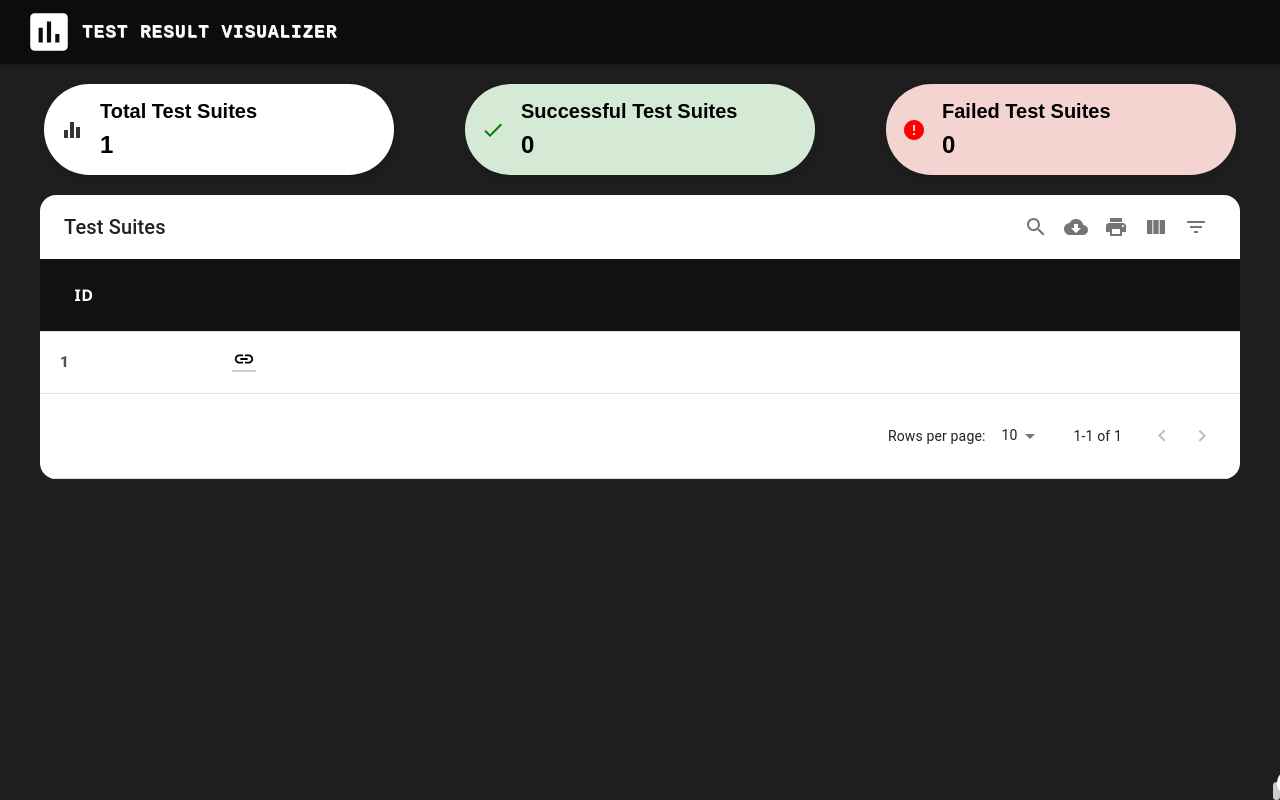
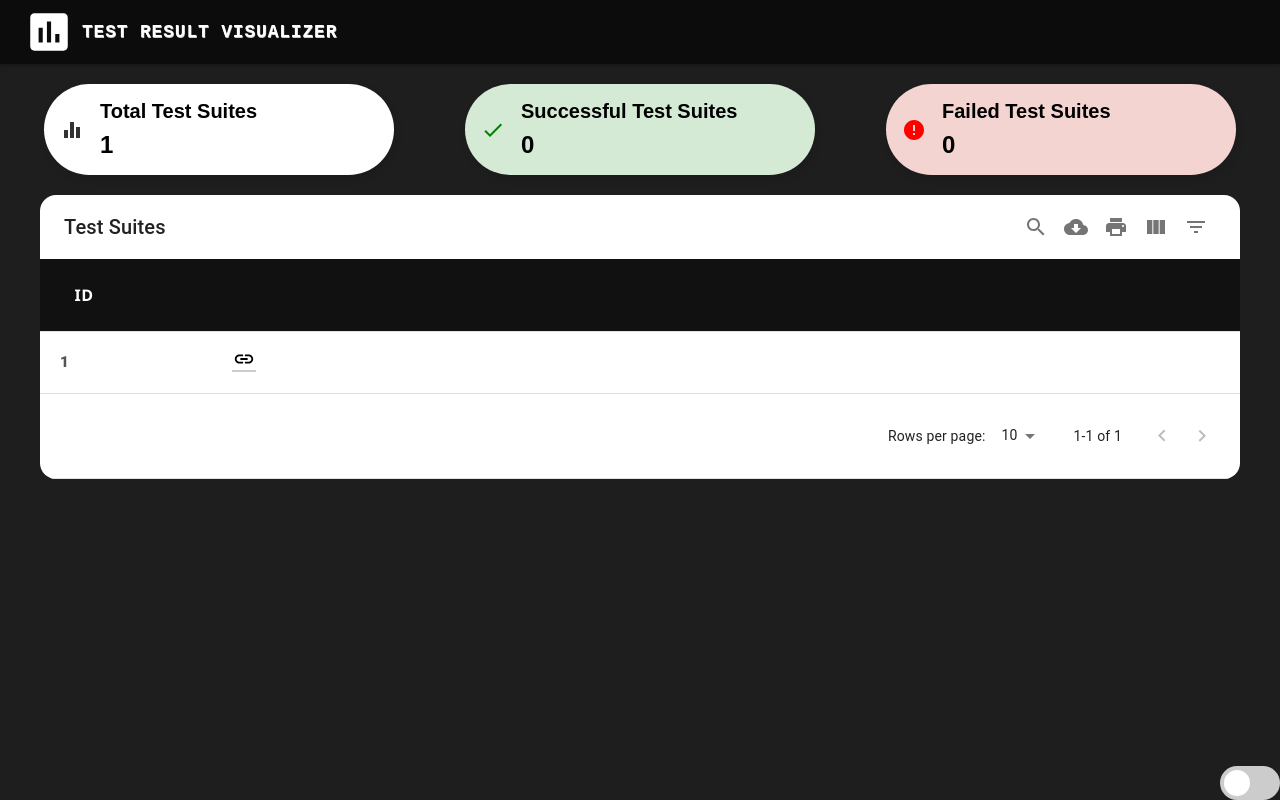
Before and after one commit to AhmedS1ayed/Siemens-MED-SW-Logger-System-FE, a React (Create React App) app: page /testsuits in a window 1280 px wide. Built offline with nearby package versions, Linux system fonts and the light colour scheme; no server answers.

Commit message:
fix theme button

```diff
--- a/src/App.js
+++ b/src/App.js
@@ -13,7 +13,7 @@ function App() {
   return (
     <>
       <Navbar />
-      <ThemeButton />
+      <ThemeButton  />
       <BrowserRouter>
         <Routes>
           <Route path="/" element={<Welcome />} />
--- a/src/Components/Theme/ThemeButton.css
+++ b/src/Components/Theme/ThemeButton.css
@@ -1,3 +1,11 @@
+.switch {
+  position: relative;
+  display: inline-block;
+  width: 60px;
+  height: 34px;
+}
+
+/* Hide default HTML checkbox */
 .switch input {
   opacity: 0;
   width: 0;
```
Also changed, not shown: src/App.css (line endings or trailing spaces). Lines whose indentation alone changed are shown as unchanged.
